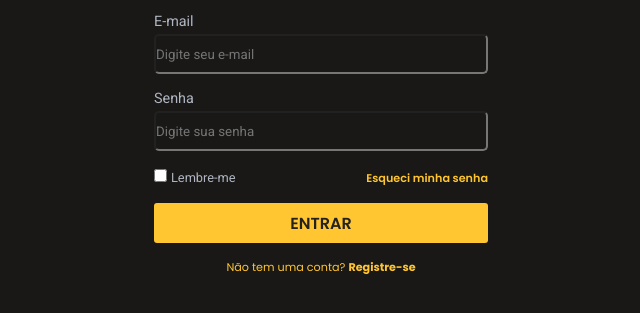
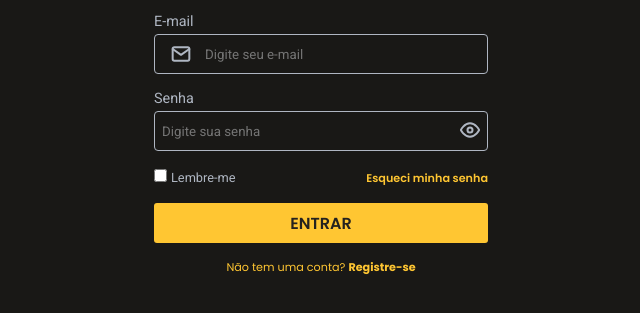
Before and after one commit to juniormps/desafio-login-camp, a plain HTML site: page index.html in a window 1280 px wide. Shown: the part 165-478 px from the top of the page, without its empty margins (319-959 px from the left). Drawn offline with Linux system fonts and the light colour scheme.

Commit message:
alterando configurações de CSS

```diff
--- a/estilos/style.css
+++ b/estilos/style.css
@@ -104,11 +104,59 @@ flex-direction: column;
 	gap: 4px;
 }
 
-.campo input {
+.caixatexto {
+	display: flex;
+	justify-content: flex-start;
+	align-items: center;
+	gap: 5px;
+
+	padding-left: 7px;
+	padding-right: 7px;
+	border: 1px solid var(--text-base);
 	height: 40px;
-	border: 2px solid --text-base;
-	border-radius: 5px;
+	border-radius: 4px;
+}
+
+.caixatexto span {
+	width: 38px;
+	height: 38px;
+	background-image: url('../imagens/mail.svg');
+	background-repeat: no-repeat;
+	background-position: center center;
+
+}
+
+.caixatexto button {
 	background-color: var(--background);
+	border: none;
+}
+
+.caixatexto input {
+	flex-grow: 1;
+
+	height: 38px;
+	border: none;
+	background-color: var(--background);
+	/*background-image: url('../imagens/mail.svg');
+	background-repeat: no-repeat;
+	background-position: left center;*/
+}
+
+.caixatexto:focus-within {
+	border: 1px solid var(--primary-color);
+}
+
+.caixatexto input:focus-within {
+	outline: 0;
+	/*background-image: url('../imagens/mail-focus.svg');
+	background-repeat: no-repeat;
+	background-position: left center;*/
+}
+
+.caixatexto span:focus-within {
+	background-image: url('../imagens/mail-focus.svg');
+	background-repeat: no-repeat;
+	background-position: center center;
 }
 
 #lembrete {
--- a/index.html
+++ b/index.html
@@ -34,13 +34,21 @@
 		<form action="cadastro.php" method="post" autocomplete="on">
 			<div class="campo">
 				<label for="ilogin">E-mail</label>
-				<input type="email" name="login" id="ilogin" placeholder="Digite seu e-mail" autocomplete="email" maxlength="30" required>
+				<section class="caixatexto">
+					<!-- <img src="imagens/mail.svg" alt="simbolo e-mail"> -->
+					<span><!-- Aqui vai a imagem do e-meil --></span>
+					<input type="email" name="login" id="ilogin" placeholder="Digite seu e-mail" autocomplete="email" maxlength="30" required>
+				</section>
 			</div>
 
 			<div class="campo">
 				<label for="isenha">Senha</label>
-				<input type="password" name="senha" id="isenha" placeholder="Digite sua senha" autocomplete="current-password" minlength="8" maxlength="20" required>
-				</div>
+				<section class="caixatexto">
+					<!-- <img src="imagens/lock.svg" alt="cadeado"> -->
+					<input type="password" name="senha" id="isenha" placeholder="Digite sua senha" autocomplete="current-password" minlength="8" maxlength="20" required>
+					<button><img src="imagens/eye.svg" alt=""></button>
+				</section>
+			</div>
 
 			<div id="lembrete">
 				<div>
```
Lines whose indentation alone changed are shown as unchanged.
